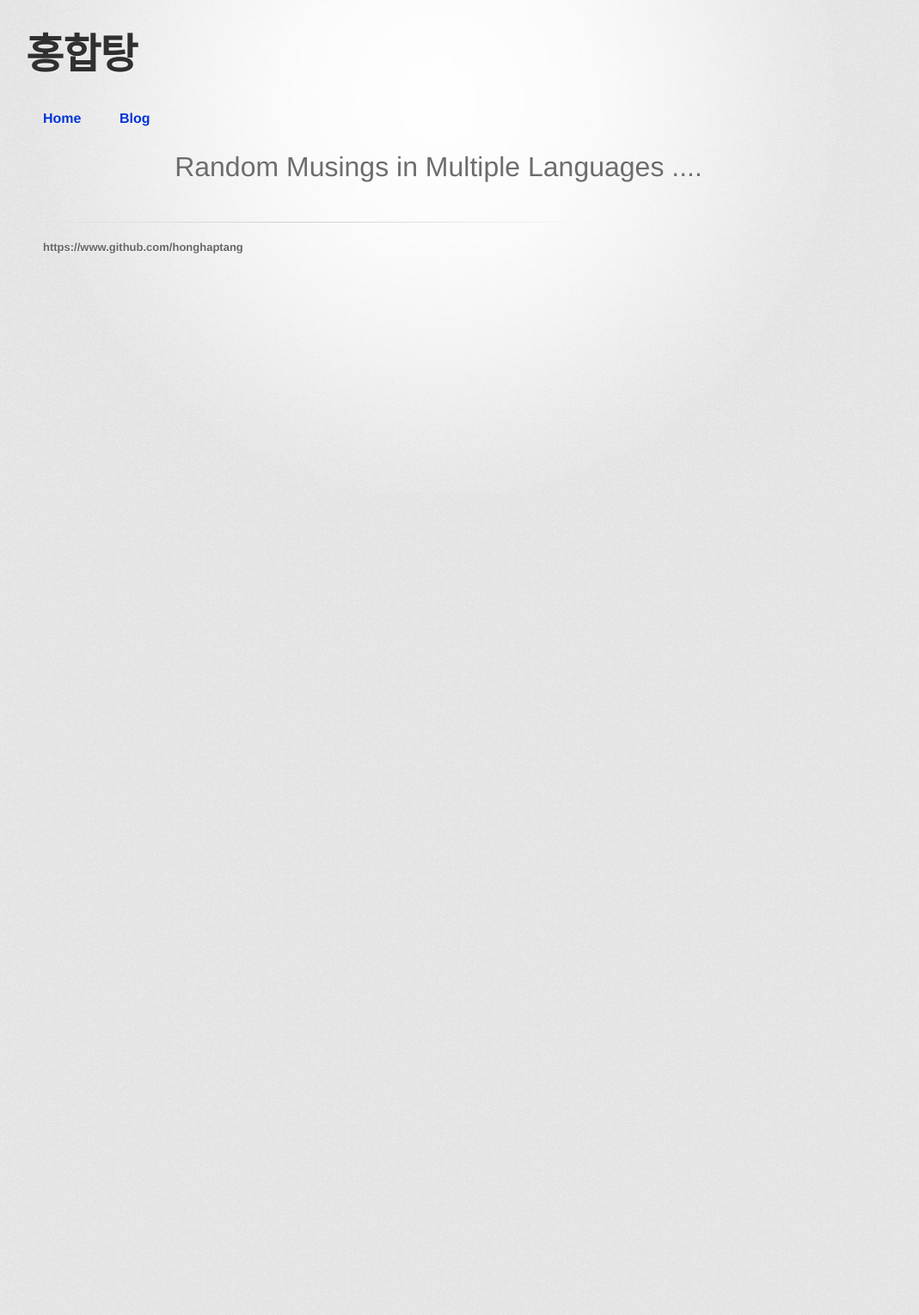
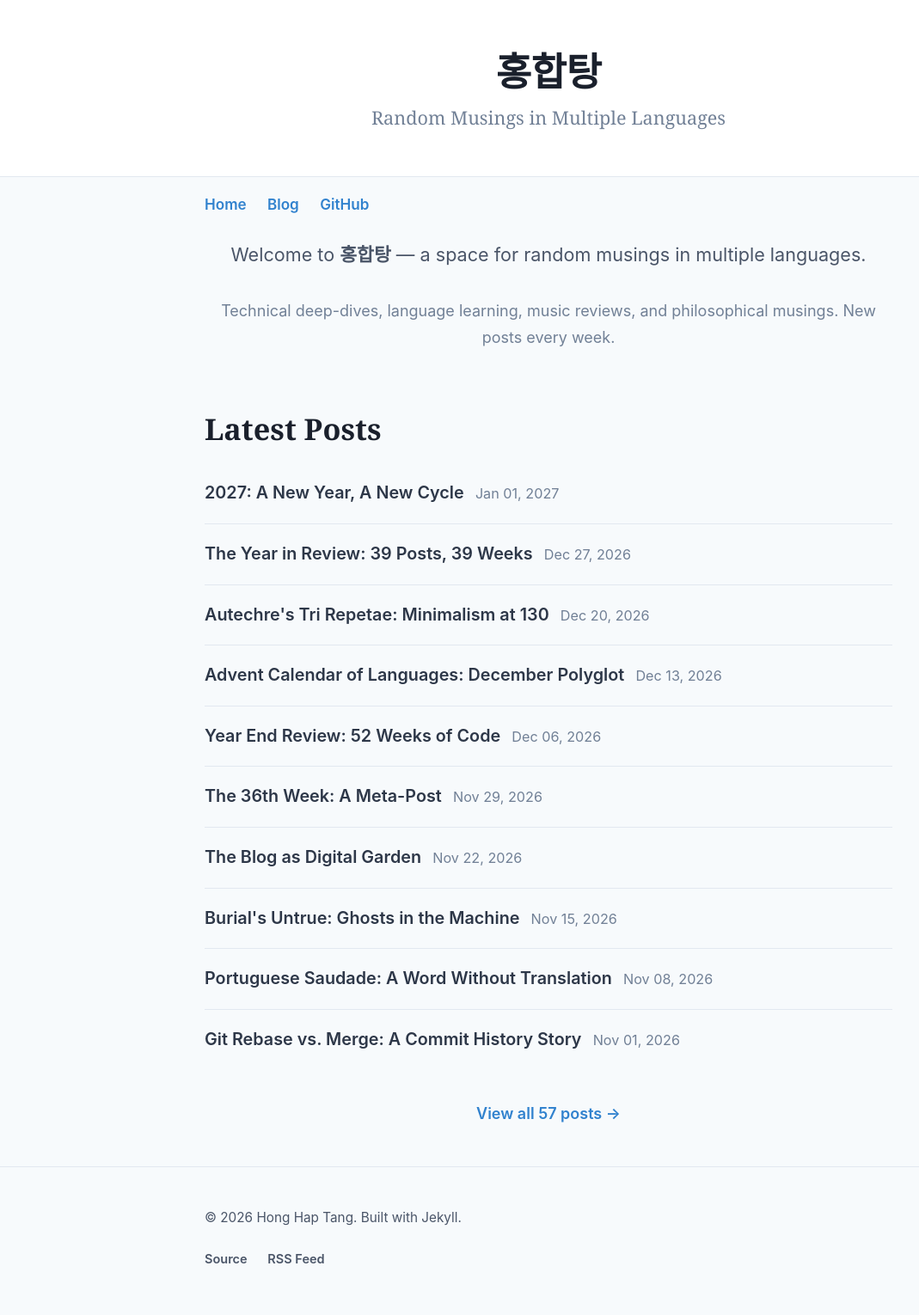
Before and after one commit to honghaptang/honghaptang.github.io, a Jekyll site: the page built from index.html, in a window 1280 px wide. Shown: the whole page at 86% size, without its empty margins (2-1071 px from the left). Built offline with Jekyll 4.4.1, drawn with Linux system fonts in a browser that asks for light colours; some web fonts are replaced; before the commit the page ends 900 px from its top, so only the background shows below that.

Commit message:
Improve formatting and styling: modern CSS, better layouts, grouped blog index
Co-authored-by: Qwen-Coder <qwen-coder@alibabacloud.com>

```diff
--- a/_layouts/default.html
+++ b/_layouts/default.html
@@ -1,14 +1,11 @@
 <!DOCTYPE html>
-<html>
+<html lang="en">
   <head>
-    <title>{{ page.title }}</title>
     <meta charset='utf-8'>
-    <meta http-equiv="X-UA-Compatible" content="chrome=1">
-    <link href='https://fonts.googleapis.com/css?family=Chivo:900' rel='stylesheet' type='text/css'>
+    <meta name="viewport" content="width=device-width, initial-scale=1">
+    <title>{% if page.title %}{{ page.title }} | {% endif %}홍합탕</title>
+    <meta name="description" content="{{ page.excerpt | default: 'Hong Hap Tang\'s Blog - Random Musings in Multiple Languages' | strip_html | truncate: 160 }}">
     <link rel="stylesheet" type="text/css" href="/stylesheets/main.css">
-    <link rel="stylesheet" type="text/css" href="/stylesheets/stylesheet.css" media="screen">
-    <link rel="stylesheet" type="text/css" href="/stylesheets/github-dark.css" media="screen">
-    <link rel="stylesheet" type="text/css" href="/stylesheets/print.css" media="print">
     <link rel="icon" type="image/x-icon" href="/blog/favicon.ico">
     <!-- MathJax Configuration -->
     <script>
@@ -27,32 +24,36 @@
     <script src="https://cdn.jsdelivr.net/npm/mathjax@3/es5/tex-mml-chtml.js" id="MathJax-script" async></script>
   </head>
 
+  <body>
+    <header class="site-header">
+      <div class="container">
+        <h1><a href="/" style="text-decoration: none; color: inherit;">홍합탕</a></h1>
+        <h2>Random Musings in Multiple Languages</h2>
+      </div>
+    </header>
 
-  <body>
-  <div id="container">
-  <div class="inner">
-
-        <header>
-          <h1>홍합탕</h1>
-          <h2></h2>
-        </header>
     <nav>
+      <div class="container">
         <ul>
           <li><a href="/">Home</a></li>
           <li><a href="/blog">Blog</a></li>
+          <li><a href="https://github.com/honghaptang">GitHub</a></li>
         </ul>
+      </div>
     </nav>
-<section id="main_content">
+
+    <main class="container">
       {{ content }}
-</section>
+    </main>
 
     <footer>
+      <div class="container">
+        <p>&copy; {{ site.time | date: '%Y' }} Hong Hap Tang. Built with Jekyll.</p>
         <ul>
-   <li><a href="https://github.com/honghaptang">https://www.github.com/honghaptang</a></li>
+          <li><a href="https://github.com/honghaptang/honghaptang.github.io">Source</a></li>
+          <li><a href="/blog/atom.xml">RSS Feed</a></li>
         </ul>
+      </div>
     </footer>
-</div>
-</div>
   </body>
-
 </html>
--- a/index.html
+++ b/index.html
@@ -2,6 +2,32 @@
 layout: default
 title: Hong Hap Tang's Blog
 ---
-    <div class="blurb" style="text-align: center;">
-      <h1>Random Musings in Multiple Languages ....</h1>
-    </div>
+
+<div class="home">
+  <div class="blurb">
+    <p style="text-align: center; font-size: 1.2em; color: #4a5568;">
+      Welcome to <strong>홍합탕</strong> — a space for random musings in multiple languages.
+    </p>
+    <p style="text-align: center; color: #718096;">
+      Technical deep-dives, language learning, music reviews, and philosophical musings.
+      New posts every week.
+    </p>
+  </div>
+
+  <h2 style="margin-top: 2em;">Latest Posts</h2>
+
+  <ul class="posts">
+    {% for post in site.posts limit: 10 %}
+      <li>
+        <a href="{{ post.url }}">{{ post.title }}</a>
+        <span class="date">{{ post.date | date: "%b %d, %Y" }}</span>
+      </li>
+    {% endfor %}
+  </ul>
+
+  {% if site.posts.size > 10 %}
+    <p style="text-align: center; margin-top: 2em;">
+      <a href="/blog" style="color: #3182ce; font-weight: 600;">View all {{ site.posts.size }} posts →</a>
+    </p>
+  {% endif %}
+</div>
--- a/stylesheets/main.css
+++ b/stylesheets/main.css
@@ -1,29 +1,330 @@
-body { margin: 60px auto; width: 80%; }
+/* Typography & Base */
+body {
+  margin: 0;
+  padding: 0;
+  font-family: -apple-system, BlinkMacSystemFont, 'Segoe UI', Roboto, Oxygen, Ubuntu, sans-serif;
+  font-size: 18px;
+  line-height: 1.7;
+  color: #2d3748;
+  background: #f7fafc;
+}
 
-a { text-decoration: none; color: #999; }
-a:hover { text-decoration: underline; }
+/* Links */
+a {
+  color: #3182ce;
+  text-decoration: none;
+  transition: color 0.2s ease;
+}
+a:hover {
+  color: #2c5282;
+  text-decoration: underline;
+}
 
-p, ul { font-size: 1.5em; line-height: 1.4em; color: #333; }
+/* Headings */
+h1, h2, h3, h4, h5, h6 {
+  font-family: 'Georgia', serif;
+  font-weight: 700;
+  line-height: 1.3;
+  color: #1a202c;
+  margin-top: 1.5em;
+  margin-bottom: 0.75em;
+}
 
-h1, h2, h3, h4 { font-family: 'Helvetica', 'Arial', 'Sans-Serif'; }
-h1 { font-size: 3em;  }
-h2 { font-size: 2.7em; }
-h3 { font-size: 2.3em; }
-h4 { font-size: 1.9em; }
+h1 { font-size: 2.5em; letter-spacing: -0.5px; }
+h2 { font-size: 1.9em; }
+h3 { font-size: 1.5em; color: #2d3748; }
+h4 { font-size: 1.2em; }
+h5 { font-size: 1em; }
+h6 { font-size: 0.9em; color: #718096; }
 
-nav ul, footer ul { font-size: 1em; font-family: 'Helvetica', 'Arial', 'Sans-Serif'; padding: 0px; list-style: none; font-weight: bold; }
-nav ul li, footer ul li { display: inline; margin-right: 20px; }
+/* Paragraphs & Lists */
+p {
+  margin-bottom: 1.5em;
+  color: #4a5568;
+}
 
-footer { border-top: 1px solid #d5d5d5; font-size: .8em; }
+ul, ol {
+  margin-bottom: 1.5em;
+  padding-left: 2em;
+}
 
-/* Blog */
-ul.posts { margin: 20px auto 40px; font-size: 1.5em; }
-ul.posts li { list-style: none; }
+ul li, ol li {
+  margin-bottom: 0.5em;
+  color: #4a5568;
+}
 
-/* CV */
-.cv { margin: 0px 0px 60px; }
-.cv h1 { font-size: 3em; }
-.cv h2 { font-size: 2em; }
-.cv address, .cv .download { font-family: 'Helvetica', 'Arial', 'Sans-Serif'; }
-.cv address, .cv p { font-size: 1.2em; }
-.cv .download { float: right; font-size: .8em; text-transform: uppercase; }
+/* Navigation */
+nav ul, footer ul {
+  font-size: 0.95em;
+  font-family: -apple-system, BlinkMacSystemFont, 'Segoe UI', sans-serif;
+  padding: 0;
+  list-style: none;
+  font-weight: 600;
+}
+
+nav ul li, footer ul li {
+  display: inline;
+  margin-right: 20px;
+}
+
+/* Footer */
+footer {
+  border-top: 1px solid #e2e8f0;
+  font-size: 0.85em;
+  color: #718096;
+  padding: 2em 0;
+  margin-top: 3em;
+}
+
+footer a {
+  color: #4a5568;
+}
+
+footer a:hover {
+  color: #2d3748;
+}
+
+/* Container */
+.container {
+  max-width: 800px;
+  margin: 0 auto;
+  padding: 0 20px;
+}
+
+/* Header */
+.site-header {
+  padding: 3em 0;
+  text-align: center;
+  border-bottom: 1px solid #e2e8f0;
+  background: #fff;
+}
+
+.site-header h1 {
+  margin: 0;
+  font-size: 2.5em;
+}
+
+.site-header h2 {
+  margin: 0.5em 0 0;
+  font-size: 1.2em;
+  font-weight: normal;
+  color: #718096;
+}
+
+/* Blog Post Styles */
+.post-header {
+  text-align: center;
+  padding: 3em 0 2em;
+  border-bottom: 1px solid #e2e8f0;
+  background: #fff;
+  margin-bottom: 2em;
+}
+
+.post-header h1 {
+  margin: 0 0 0.5em;
+  font-size: 2.5em;
+}
+
+.post-meta {
+  font-size: 0.95em;
+  color: #718096;
+  font-family: 'Georgia', serif;
+  font-style: italic;
+}
+
+.post {
+  background: #fff;
+  padding: 2em;
+  border-radius: 8px;
+  box-shadow: 0 1px 3px rgba(0,0,0,0.1);
+}
+
+/* Code Blocks */
+code {
+  font-family: 'Fira Code', 'Monaco', 'Consolas', monospace;
+  font-size: 0.85em;
+  padding: 0.2em 0.4em;
+  background: #edf2f7;
+  border-radius: 4px;
+  color: #e53e3e;
+}
+
+pre {
+  background: #1a202c;
+  color: #e2e8f0;
+  padding: 1.5em;
+  border-radius: 8px;
+  overflow-x: auto;
+  margin: 1.5em 0;
+  font-size: 0.85em;
+  line-height: 1.6;
+}
+
+pre code {
+  background: transparent;
+  padding: 0;
+  color: inherit;
+  border-radius: 0;
+}
+
+/* Tables */
+table {
+  width: 100%;
+  border-collapse: collapse;
+  margin: 1.5em 0;
+  font-size: 0.95em;
+  background: #fff;
+  border-radius: 8px;
+  overflow: hidden;
+  box-shadow: 0 1px 3px rgba(0,0,0,0.1);
+}
+
+table th, table td {
+  padding: 0.75em 1em;
+  text-align: left;
+  border-bottom: 1px solid #e2e8f0;
+}
+
+table th {
+  background: #f7fafc;
+  font-weight: 600;
+  color: #2d3748;
+}
+
+table tr:hover {
+  background: #f7fafc;
+}
+
+table tr:last-child td {
+  border-bottom: none;
+}
+
+/* Blockquotes */
+blockquote {
+  margin: 1.5em 0;
+  padding: 1em 1.5em;
+  border-left: 4px solid #3182ce;
+  background: #ebf8ff;
+  border-radius: 0 8px 8px 0;
+  font-style: italic;
+  color: #2c5282;
+}
+
+blockquote p:last-child {
+  margin-bottom: 0;
+}
+
+/* Horizontal Rule */
+hr {
+  border: none;
+  border-top: 2px solid #e2e8f0;
+  margin: 2em 0;
+}
+
+/* Images */
+img {
+  max-width: 100%;
+  height: auto;
+  border-radius: 8px;
+  margin: 1.5em 0;
+  display: block;
+  margin-left: auto;
+  margin-right: auto;
+}
+
+/* Blog Index */
+ul.posts {
+  margin: 2em 0;
+  padding: 0;
+  list-style: none;
+}
+
+ul.posts li {
+  margin-bottom: 1em;
+  padding-bottom: 1em;
+  border-bottom: 1px solid #e2e8f0;
+}
+
+ul.posts li:last-child {
+  border-bottom: none;
+}
+
+ul.posts a {
+  font-size: 1.1em;
+  font-weight: 600;
+  color: #2d3748;
+}
+
+ul.posts .date {
+  font-size: 0.9em;
+  color: #718096;
+  margin-left: 0.5em;
+}
+
+/* Tags/Categories */
+.tags {
+  margin-top: 2em;
+  padding-top: 1em;
+  border-top: 1px solid #e2e8f0;
+}
+
+.tag {
+  display: inline-block;
+  padding: 0.25em 0.75em;
+  margin-right: 0.5em;
+  margin-bottom: 0.5em;
+  background: #edf2f7;
+  color: #4a5568;
+  border-radius: 20px;
+  font-size: 0.85em;
+}
+
+.tag:hover {
+  background: #3182ce;
+  color: #fff;
+  text-decoration: none;
+}
+
+/* Responsive */
+@media (max-width: 768px) {
+  body {
+    font-size: 16px;
+  }
+
+  h1 { font-size: 2em; }
+  h2 { font-size: 1.6em; }
+  h3 { font-size: 1.3em; }
+
+  .post {
+    padding: 1.5em;
+  }
+
+  .site-header, .post-header {
+    padding: 2em 1em;
+  }
+
+  table {
+    font-size: 0.85em;
+  }
+
+  table th, table td {
+    padding: 0.5em;
+  }
+}
+
+/* Print */
+@media print {
+  body {
+    background: #fff;
+    color: #000;
+  }
+
+  a {
+    color: #000;
+    text-decoration: underline;
+  }
+
+  .post {
+    box-shadow: none;
+  }
+}
```
Also changed, not shown: _layouts/post.html (+16 -5 lines), _posts/2026-04-18-alchemist-desire-personal-legend.md (deleted, +0 -53 lines), blog/index.html (+20 -7 lines), 1 other file. Lines whose indentation alone changed are shown as unchanged.
